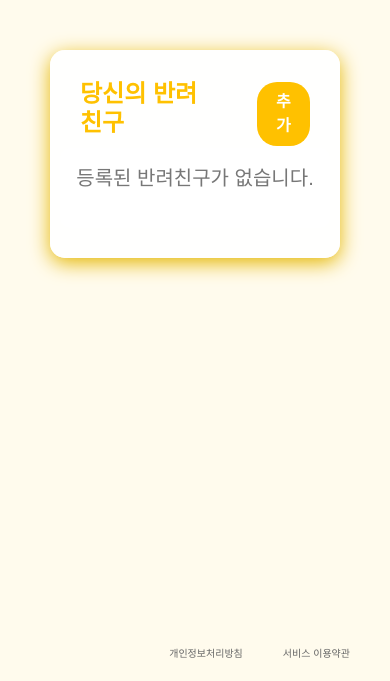
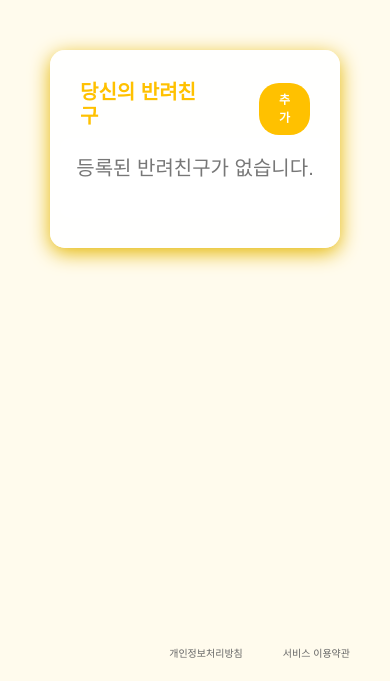
Before and after one commit to pirogramming/On-Record, a Django app: template templates/diaries/view_calendar.html in a window 390 px wide. Shown: the part 163-844 px from the top of the page. Run offline with Django 5.2, Linux system fonts and the light colour scheme; the template is opened without the code that fills it, so the values that code supplies are empty; some web fonts are replaced.

Commit message:
fix:캘린더 프렌드 리스트 폰트사이즈 반응형

```diff
--- a/static/css/view_calendar.css
+++ b/static/css/view_calendar.css
@@ -333,4 +333,12 @@ img {
         font-size: 0.6rem;
         width: 14.28%;
     }
+
+    .friends-list-title{
+        font-size: VAR(--font-size-normal);
+    }
+
+    .add-btn, .friend-name{
+        font-size: 0.6rem;
+    }
 }
```
